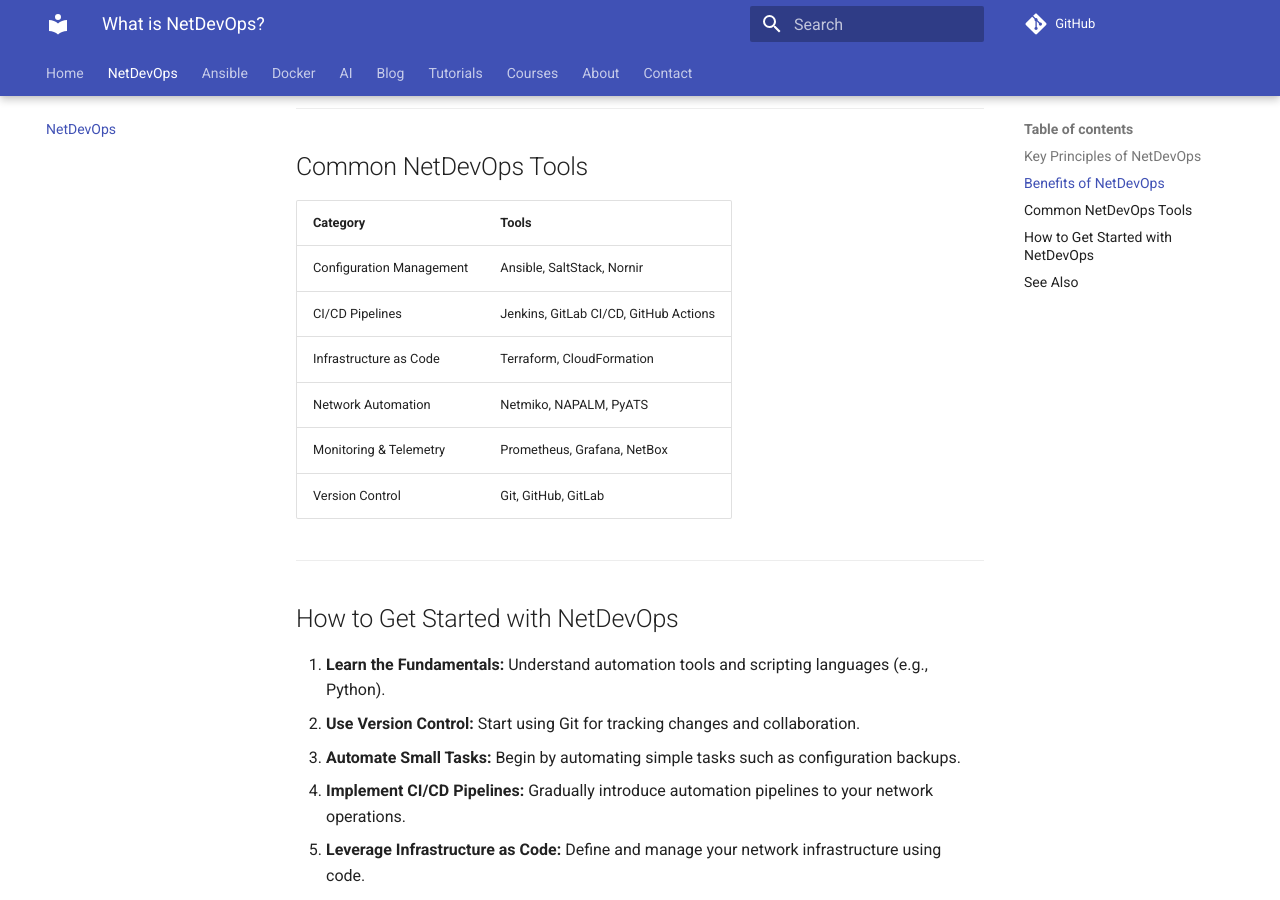
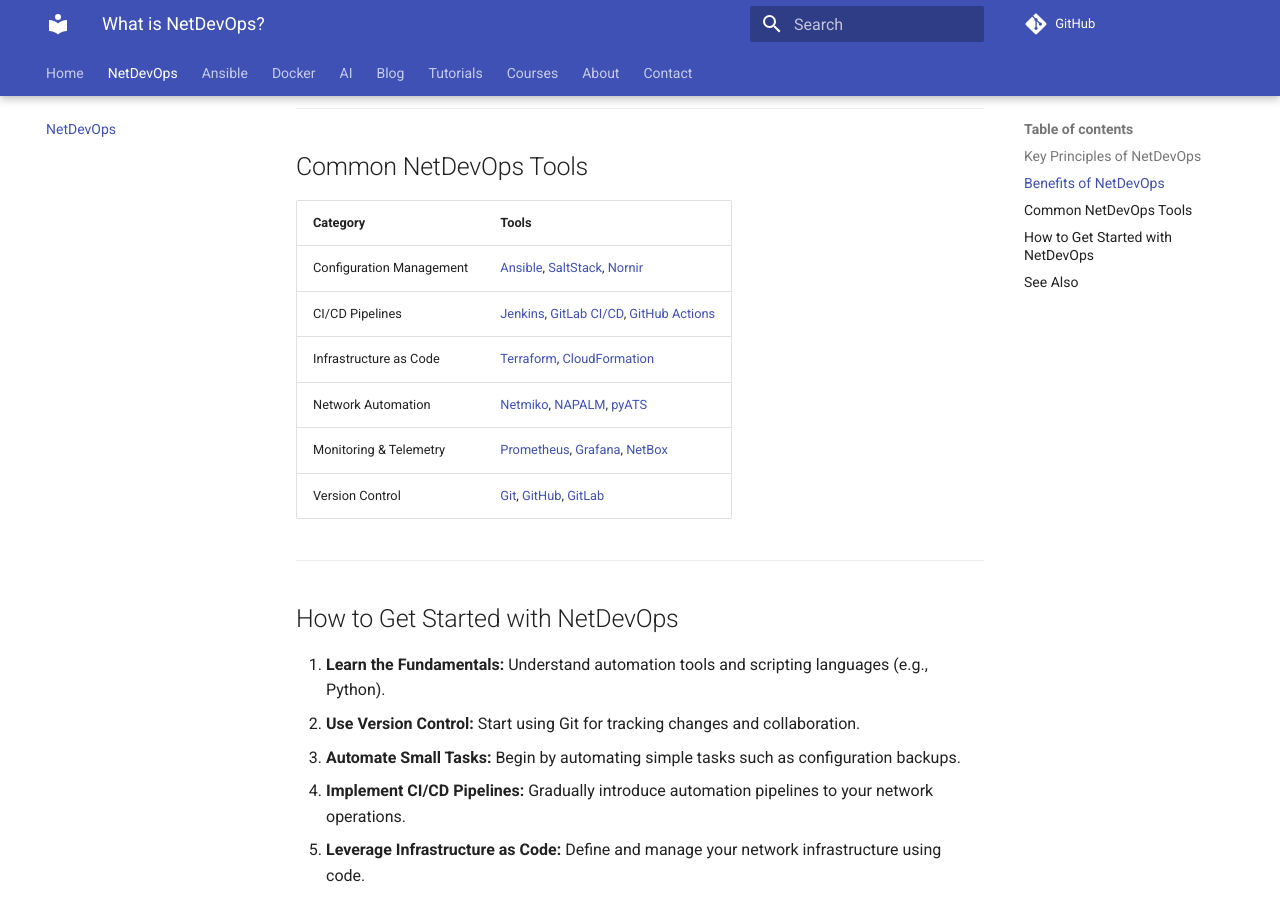
Before and after one commit to bsmeding/bsmeding.github.io, an MkDocs documentation site: the page built from docs/netdevops.md, in a window 1280 px wide and 900 px high, scrolled down 1131 px. Built offline with MkDocs 1.6.1 and Material for MkDocs 9.7.7, drawn with Linux system fonts in a browser that asks for light colours; comment, search, counter and statistics services are not loaded; part of the change alters nothing that is shown.

```diff
--- a/docs/netdevops.md
+++ b/docs/netdevops.md
@@ -44,12 +44,12 @@ In traditional network operations, changes are often manual, error-prone, and sl
 
 | Category                  | Tools                                    |
 |---------------------------|------------------------------------------|
-| Configuration Management  | Ansible, SaltStack, Nornir               |
-| CI/CD Pipelines           | Jenkins, GitLab CI/CD, GitHub Actions    |
-| Infrastructure as Code    | Terraform, CloudFormation                |
-| Network Automation        | Netmiko, NAPALM, PyATS                   |
-| Monitoring & Telemetry    | Prometheus, Grafana, NetBox              |
-| Version Control           | Git, GitHub, GitLab                      |
+| Configuration Management  | [Ansible](blog/posts/tools/ansible.md), [SaltStack](blog/posts/tools/saltstack.md), [Nornir](blog/posts/tools/nornir.md) |
+| CI/CD Pipelines           | [Jenkins](blog/posts/tools/jenkins.md), [GitLab CI/CD](blog/posts/tools/gitlab-ci.md), [GitHub Actions](blog/posts/tools/github-actions.md) |
+| Infrastructure as Code    | [Terraform](blog/posts/tools/terraform.md), [CloudFormation](blog/posts/tools/cloudformation.md) |
+| Network Automation        | [Netmiko](blog/posts/tools/netmiko.md), [NAPALM](blog/posts/tools/napalm.md), [pyATS](blog/posts/tools/pyats.md) |
+| Monitoring & Telemetry    | [Prometheus](blog/posts/tools/prometheus.md), [Grafana](blog/posts/tools/grafana.md), [NetBox](blog/posts/tools/netbox.md) |
+| Version Control           | [Git](blog/posts/tools/git.md), [GitHub](blog/posts/tools/github.md), [GitLab](blog/posts/tools/gitlab.md) |
 
 ---
 
```
